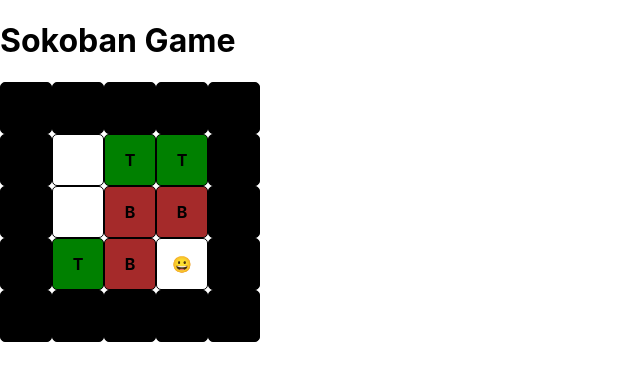
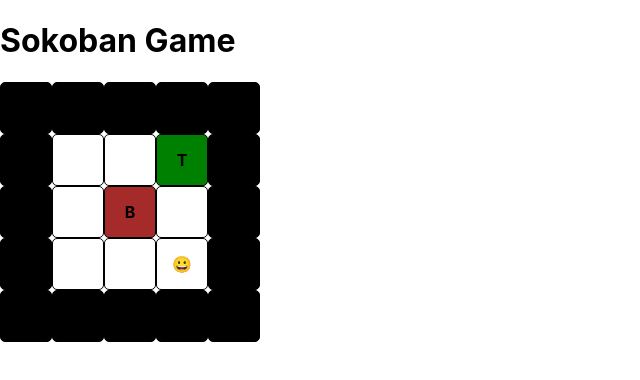
Before and after one commit to gwyn-art/chat-gpt-sokoban, a React (Create React App) app: page / in a window 1280 px wide. Shown: the top 380 px of the page, without its empty margins (0-640 px from the left). Built offline with nearby package versions, Linux system fonts and the light colour scheme.

Commit message:
win & play again

```diff
--- a/src/Game.tsx
+++ b/src/Game.tsx
@@ -15,13 +15,6 @@ type GameState = {
     height: 5,
     boxes: [
       [2, 2],
-      [2, 3],
-      [2, 4],
-      [3, 2],
-      [3, 4],
-      [4, 2],
-      [4, 3],
-      [4, 4],
     ],
     walls: [
       [0, 0],
@@ -42,14 +35,7 @@ type GameState = {
       [4, 4],
     ],
     targets: [
-      [1, 2],
       [1, 3],
-      [1, 4],
-      [3, 1],
-      [3, 3],
-      [5, 2],
-      [5, 3],
-      [5, 4],
     ],
   };
 
@@ -103,6 +89,16 @@ const Game: React.FC = () => {
         }));
       }
 
+      function isGameWon(): boolean {
+        return gameState.boxes.every((boxPos) =>
+          gameState.targets.some((targetPos) => targetPos[0] === boxPos[0] && targetPos[1] === boxPos[1])
+        );
+      }
+
+      function handlePlayAgain() {
+        setGameState(initialGameState);
+      }
+
       useEffect(() => {
         window.addEventListener("keydown", handleKeyDown);
         return () => {
@@ -142,6 +138,7 @@ const Game: React.FC = () => {
         </div>
       ))}
     </div>
+    {isGameWon() && ( <> <h2>You win!</h2> <button onClick={handlePlayAgain}>Play Again</button> </>)}
   </div>
   );
 };
```
